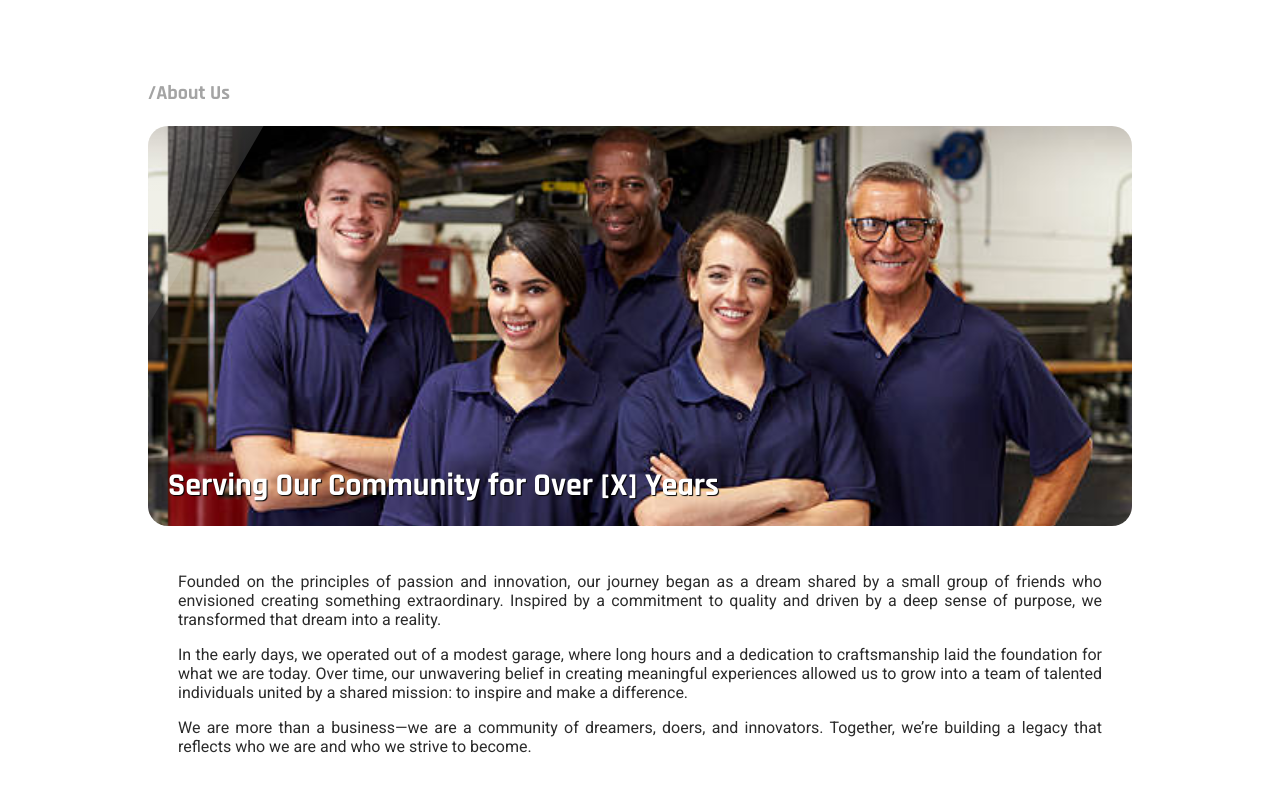
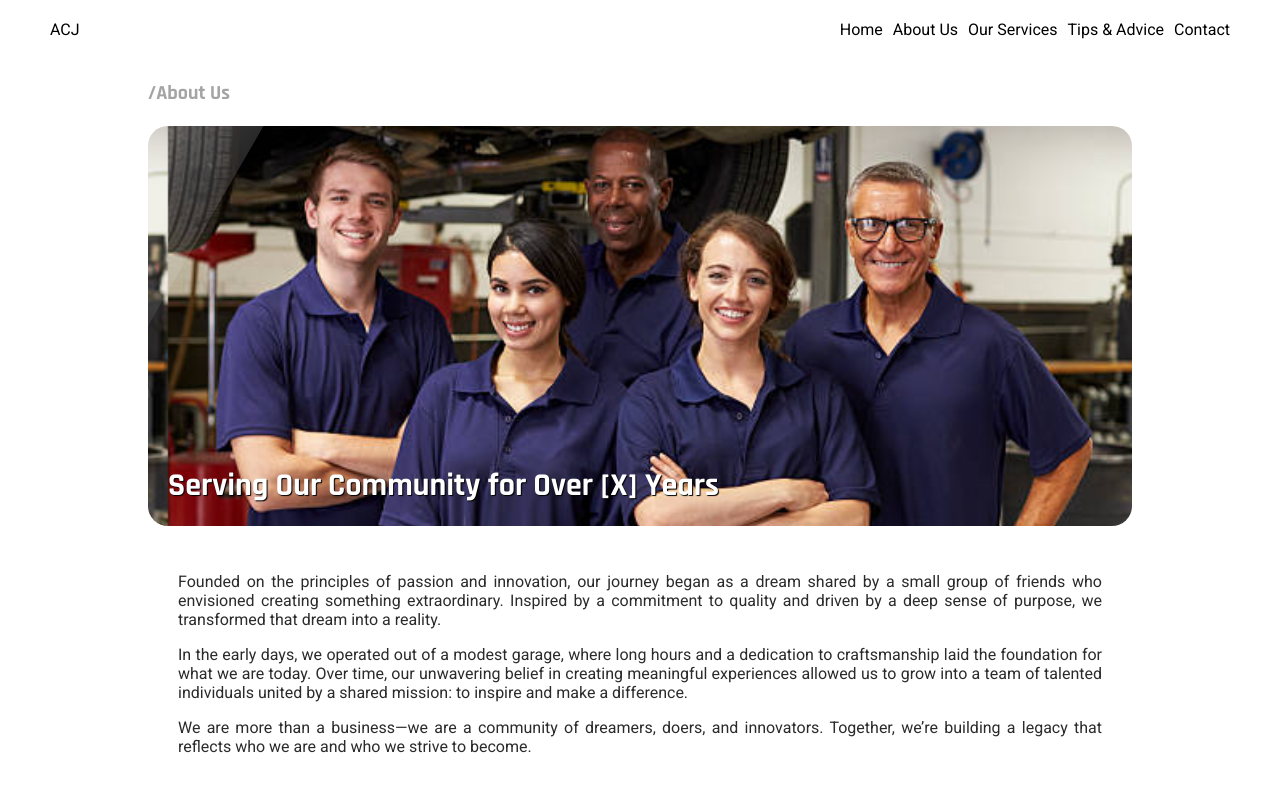
Before and after one commit to paulooliveira152012/acj, a React (Create React App) app: page /about in a window 1280 px wide. Shown: the top 800 px of the page. Built offline with nearby package versions, Linux system fonts and the light colour scheme.

Commit message:
updating header black version

```diff
--- a/src/styles/style.css
+++ b/src/styles/style.css
@@ -128,6 +128,16 @@ ul {
 .header.blackHeader .burgerMenuContainer .bar {
     background-color: black; /* Black bars for light backgrounds */
 }
+
+.header.blackHeader a {
+    color: black;
+}
+
+.header.blackHeader .branding .title {
+    color: black;
+}
+
+
 
 
 
```
